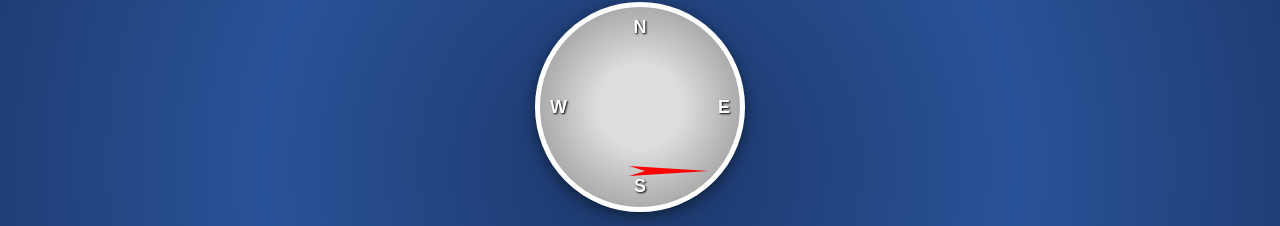
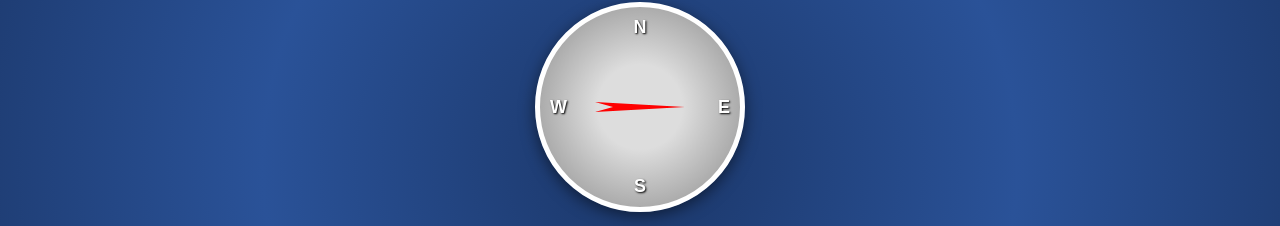
Before and after one commit to Naveenkalai321/geolocation, a plain HTML site: page index.html in a window 1280 px wide. Both pictures are taken after a click on the button "Find Direction". Shown: the part 235-461 px from the top of the page. Drawn offline with Linux system fonts and the light colour scheme.

Commit message:
Update index.html

```diff
--- a/index.html
+++ b/index.html
@@ -46,12 +46,13 @@
         .arrow {
             position: absolute;
             width: 10px;
-            height: 80px;
+            height: 90px;
             background: red;
             clip-path: polygon(50% 0%, 100% 100%, 50% 80%, 0% 100%);
+            transform-origin: 50% 50%;
             top: 50%;
             left: 50%;
-            transform-origin: 50% 80%;
+            transform: translate(-50%, -50%) rotate(0deg);
             transition: transform 2s ease-out;
         }
 
@@ -106,7 +107,7 @@
             const randomDirection = directionKeys[Math.floor(Math.random() * directionKeys.length)];
             const angle = directions[randomDirection] + (360 * 3); // Extra spins for animation
 
-            arrow.style.transform = `rotate(${angle}deg)`;
+            arrow.style.transform = `translate(-50%, -50%) rotate(${angle}deg)`;
         }
 
         function getLocation() {
```
